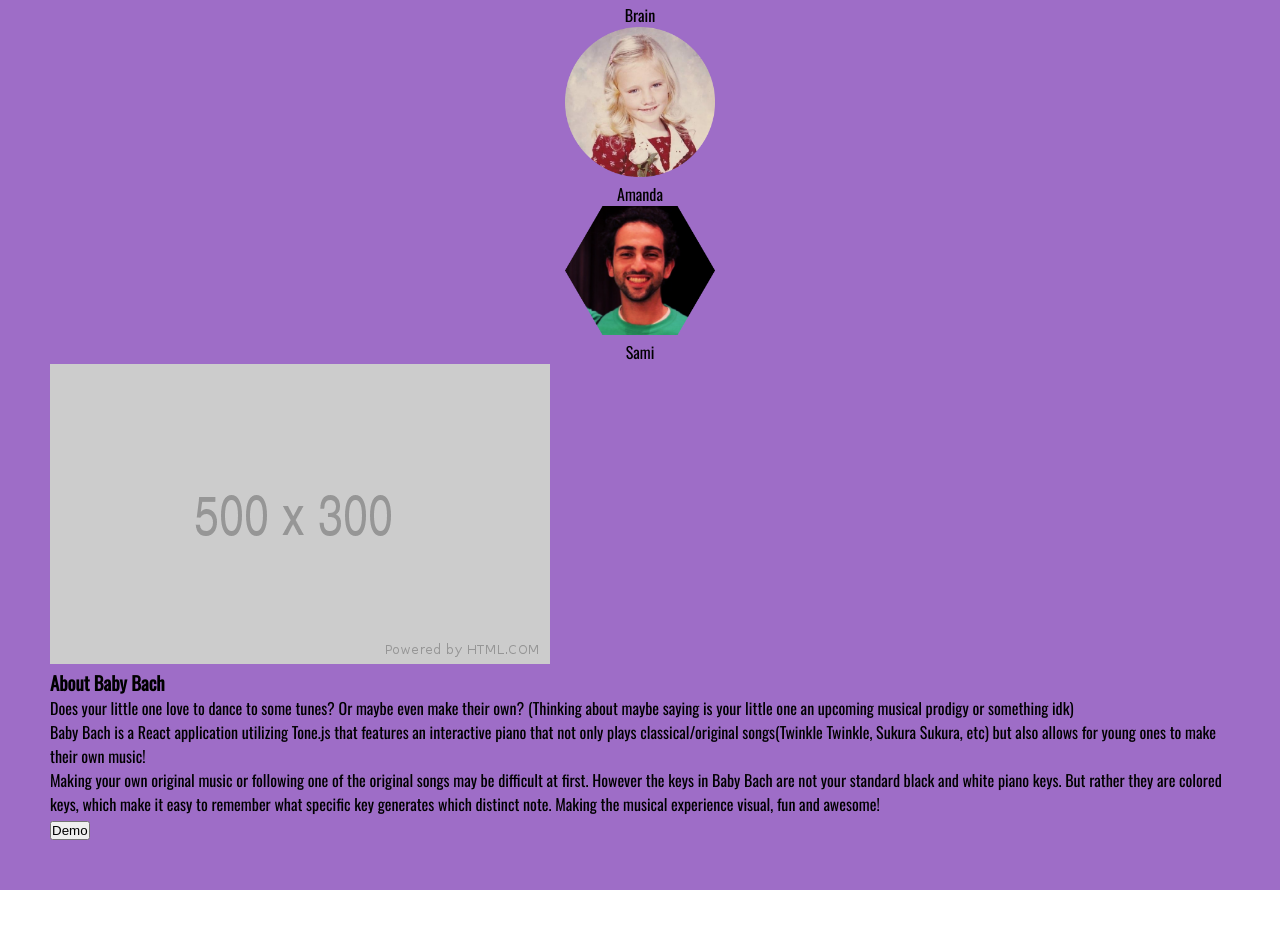
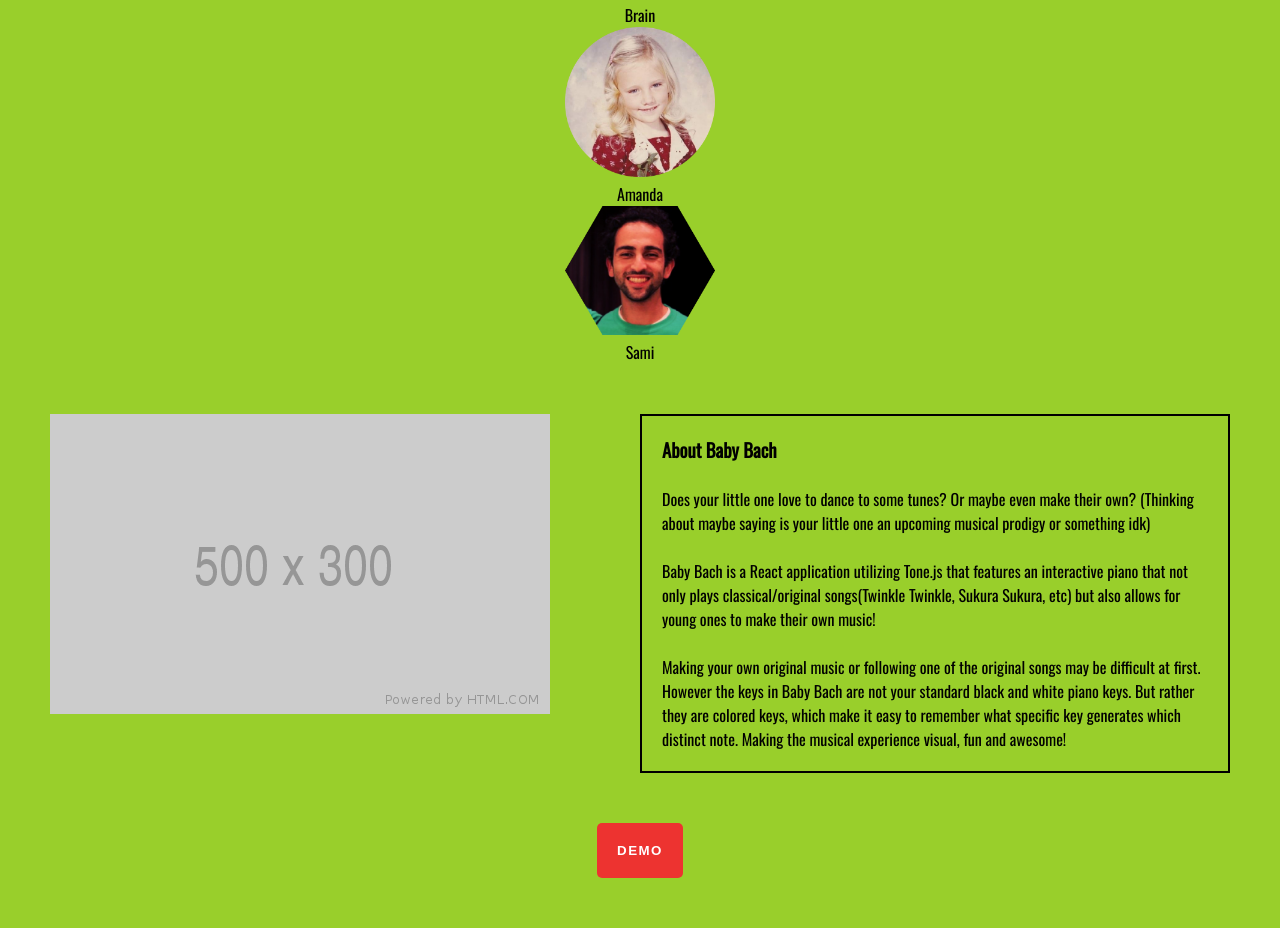
Before and after one commit to brianthomashammond/mintbean-js-musichacks, a React (Create React App) app: page / in a window 1280 px wide. Shown: the part 357-1285 px from the top of the page. Before the commit the page ends 1247 px from the top, so only its background shows below. Built offline with nearby package versions, Linux system fonts and the light colour scheme.

Commit message:
add landing styles

```diff
--- a/src/App.css
+++ b/src/App.css
@@ -14,7 +14,8 @@
 
 .landing-container {
 	padding: 50px;
-	background-color: #9e6dc7;
+	background-color: rgb(153, 207, 43);
+	width: 100%;
 }
 
 /* Head Section */
@@ -51,18 +52,64 @@
 /* Team Section */
 
 .team-wrapper {
-}
-
-.member-wrapper {
 	display: flex;
-	flex-direction: row;
+	flex-wrap: wrap;
 	justify-content: center;
-	align-items: space-between;
 	text-align: center;
+	margin-bottom: 50px;
 }
 
 .team-member img {
 	width: 150px;
+}
+
+/* Bottom Section */
+
+.bottom-wrapper {
+	display: flex;
+	margin-bottom: 50px;
+}
+
+.screenshot-wrapper {
+	width: 50%;
+}
+
+.summary-wrapper {
+	width: 50%;
+	border: 2px solid black;
+}
+
+.summary-content {
+	padding: 20px;
+}
+
+/* Demo Button */
+
+.demo-wrapper {
+	display: flex;
+	justify-content: center;
+}
+
+.demo {
+	color: #fff;
+	font-weight: bold;
+	text-transform: uppercase;
+	letter-spacing: 1.5px;
+	text-decoration: none;
+	background: #ed3330;
+	padding: 20px;
+	border-radius: 5px;
+	display: inline-block;
+	border: none;
+	transition: all 0.4s ease 0s;
+	cursor: pointer;
+}
+
+.demo:hover {
+	background: #434343;
+	letter-spacing: 1px;
+	box-shadow: 5px 40px -10px rgba(0, 0, 0, 0.57);
+	transition: all 0.4s ease 0s;
 }
 
 /* Piano Page */
--- a/src/components/Summary.js
+++ b/src/components/Summary.js
@@ -3,18 +3,22 @@
 const Summary = () => {
 	return (
 		<Fragment>
-			<h3 className='app-summary'>About Baby Bach</h3>
+			<div className='summary-content'>
+				<h3>About Baby Bach</h3>
+				<br />
 				<p>
 					Does your little one love to dance to some tunes? Or maybe even make
 					their own? (Thinking about maybe saying is your little one an upcoming
 					musical prodigy or something idk)
 				</p>
+				<br />
 				<p>
 					Baby Bach is a React application utilizing Tone.js that features an
 					interactive piano that not only plays classical/original songs(Twinkle
 					Twinkle, Sukura Sukura, etc) but also allows for young ones to make
 					their own music!
 				</p>
+				<br />
 				<p>
 					Making your own original music or following one of the original songs
 					may be difficult at first. However the keys in Baby Bach are not your
@@ -22,6 +26,7 @@
 					which make it easy to remember what specific key generates which
 					distinct note. Making the musical experience visual, fun and awesome!
 				</p>
+			</div>
 		</Fragment>
 	)
 }
--- a/src/pages/Landing.js
+++ b/src/pages/Landing.js
@@ -21,9 +21,7 @@
 					</div>
 				</div>
 				<div className='team-wrapper'>
-					<div className='member-wrapper'>
-						<Team />
-					</div>
+					<Team />
 				</div>
 				<div className='bottom-wrapper'>
 					<div className='screenshot-wrapper'>
@@ -33,9 +31,11 @@
 						<Summary />
 					</div>
 				</div>
-				<Link to='/demo'>
-					<button className='demo'>Demo</button>
-				</Link>
+				<div className='demo-wrapper'>
+					<Link to='/demo'>
+						<button className='demo'>Demo</button>
+					</Link>
+				</div>
 			</div>
 		</Fragment>
 	)
```
Lines whose indentation alone changed are shown as unchanged.
